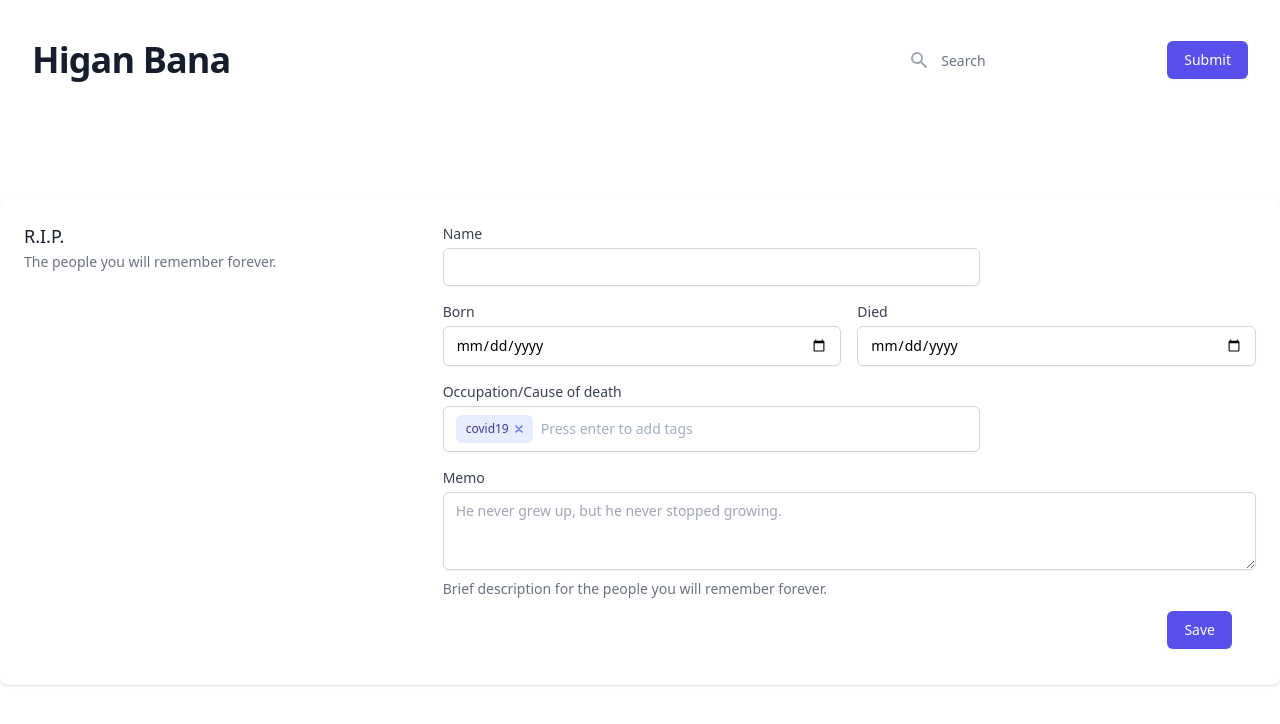
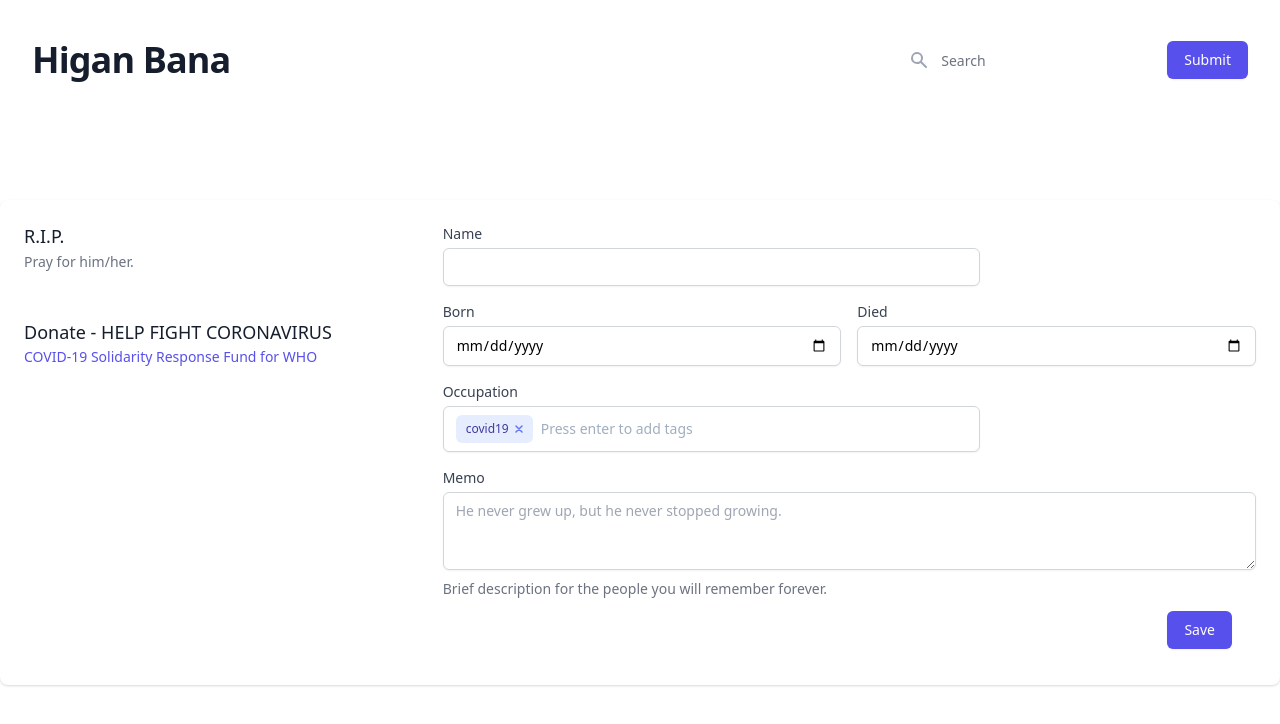
Before and after one commit to daoleno/higan-ui, a React (Create React App) app: page /publish in a window 1280 px wide. Shown: the top 724 px of the page. Built offline with nearby package versions, Linux system fonts and the light colour scheme; the HTML template or start-up script is replaced by a standard one.

Commit message:
Add donate url

```diff
--- a/src/publish.js
+++ b/src/publish.js
@@ -179,8 +179,20 @@ function Publish() {
                 R.I.P.
               </h3>
               <p className="mt-1 text-sm leading-5 text-gray-500">
-                The people you will remember forever.
+                Pray for him/her.
               </p>
+
+              <h3 className="mt-12 text-lg font-medium leading-6 text-gray-900">
+                Donate - HELP FIGHT CORONAVIRUS
+              </h3>
+              <a
+                className="text-sm leading-5 text-indigo-600"
+                href="https://covid19responsefund.org/"
+                target="_blank"
+                rel="noopener noreferrer"
+              >
+                COVID-19 Solidarity Response Fund for WHO
+              </a>
             </div>
 
             <div className="mt-5 md:mt-0 md:col-span-2">
@@ -221,7 +233,7 @@ function Publish() {
 
                   <div className="col-span-6 lg:col-span-4 ">
                     <label className="block text-sm font-medium leading-5 text-gray-700">
-                      Occupation/Cause of death
+                      Occupation
                     </label>
                     <TagsInput selectedTags={selectedTags} tags={["covid19"]} />
                   </div>
```
